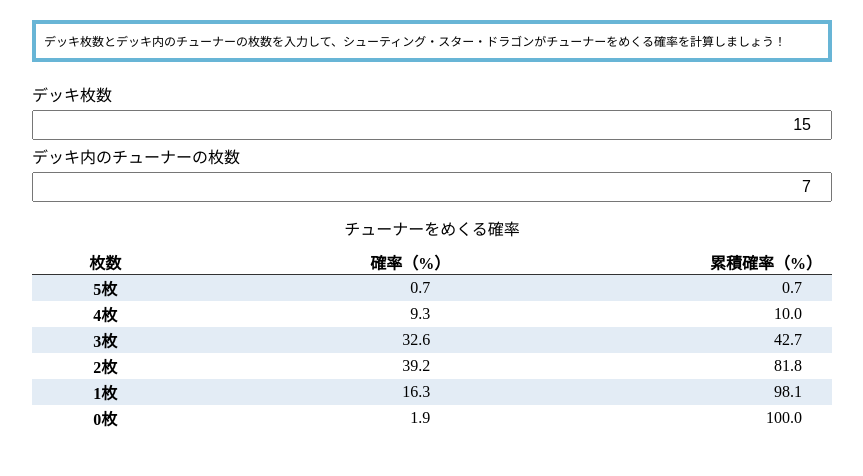
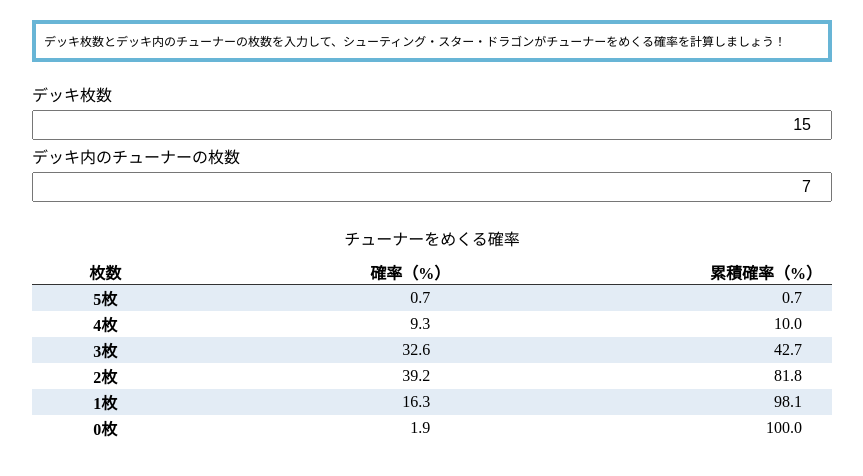
Before and after one commit to rksuda/shooting-star-dragon, a Vue app: page / in a window 1280 px wide. Shown: the top 476 px of the page, without its empty margins (208-1071 px from the left). Built offline with nearby package versions, Linux system fonts and the light colour scheme.

Commit message:
Adjust margin

```diff
--- a/src/App.vue
+++ b/src/App.vue
@@ -104,7 +104,7 @@
   width: 100%;
 }
 table caption {
-  margin: 10px 0;
+  margin: 20px 0 10px;
 }
 thead tr {
   border-bottom: 1px solid #333;
```
